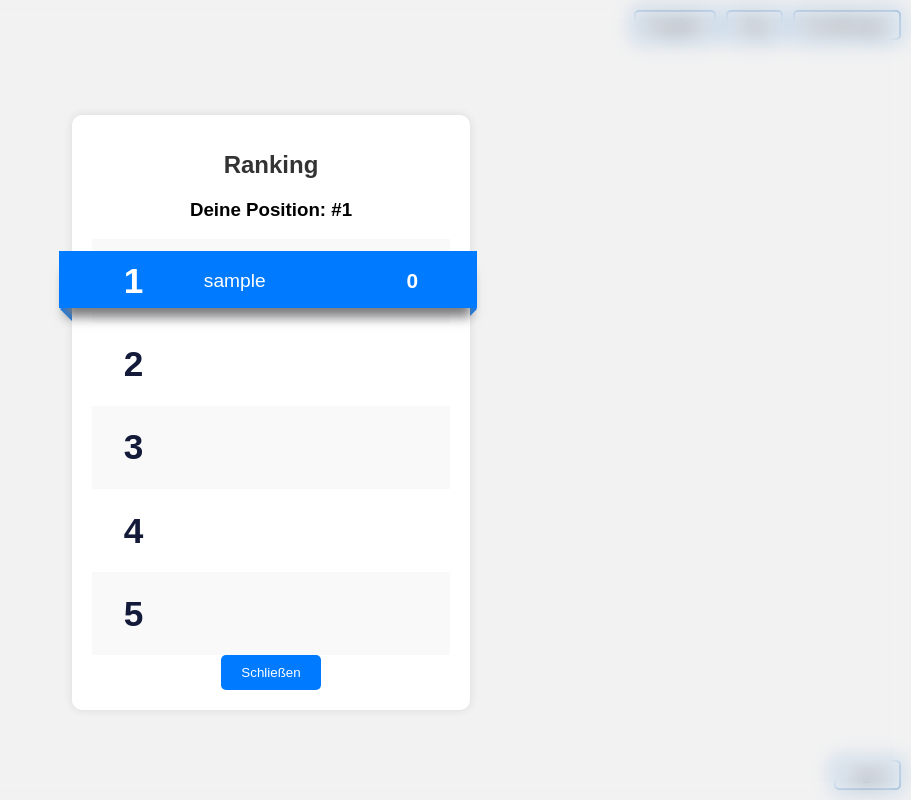
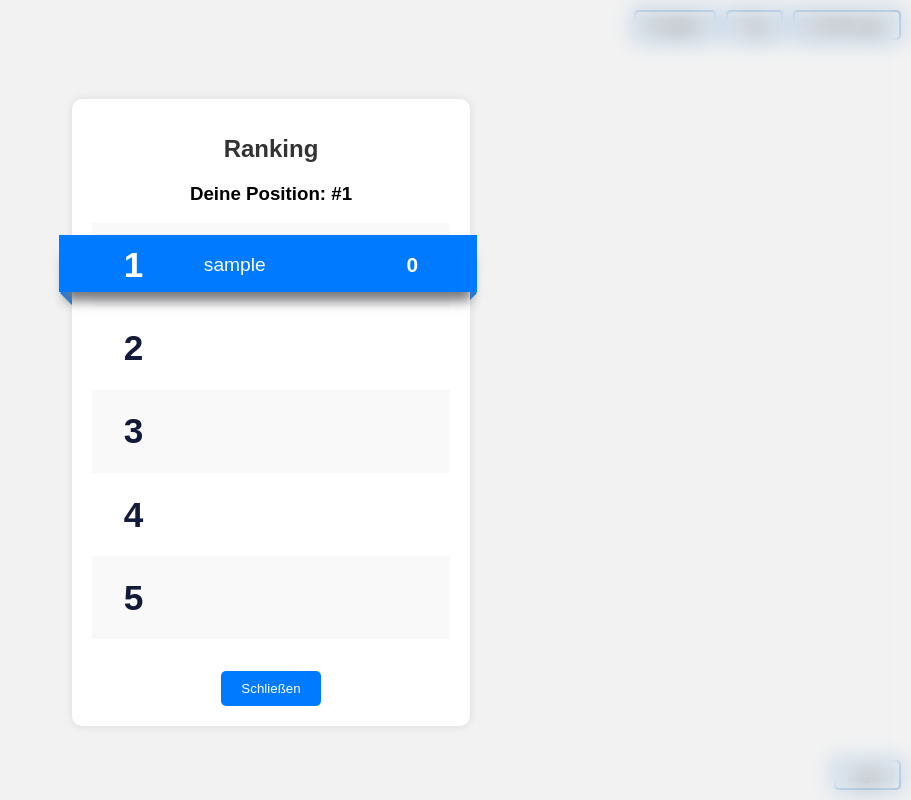
Before and after one commit to HerrOtter/dice-game, a Flask app: page / in a window 1280 px wide, after a click on "Rangliste". Shown: the whole page, without its empty margins (369-1280 px from the left). Run offline with Flask 3, Linux system fonts and the light colour scheme; the visitor is signed in with stand-in values (Sample User, id 1); data comes from the database, SQL or seed files in the repository; data that the repository does not hold is empty.

Commit message:
Updatet Stats CSS

```diff
--- a/dice/static/style.css
+++ b/dice/static/style.css
@@ -536,9 +536,12 @@ td {
     z-index: -1;
 }
 
+#buttons {
+    margin-top: 2rem;
+}
 .close {
     width: 30%;
     font-size: larger;
-    margin-top: 1rem;
+    margin-top: 2rem;
     text-align: none;
 }
```
